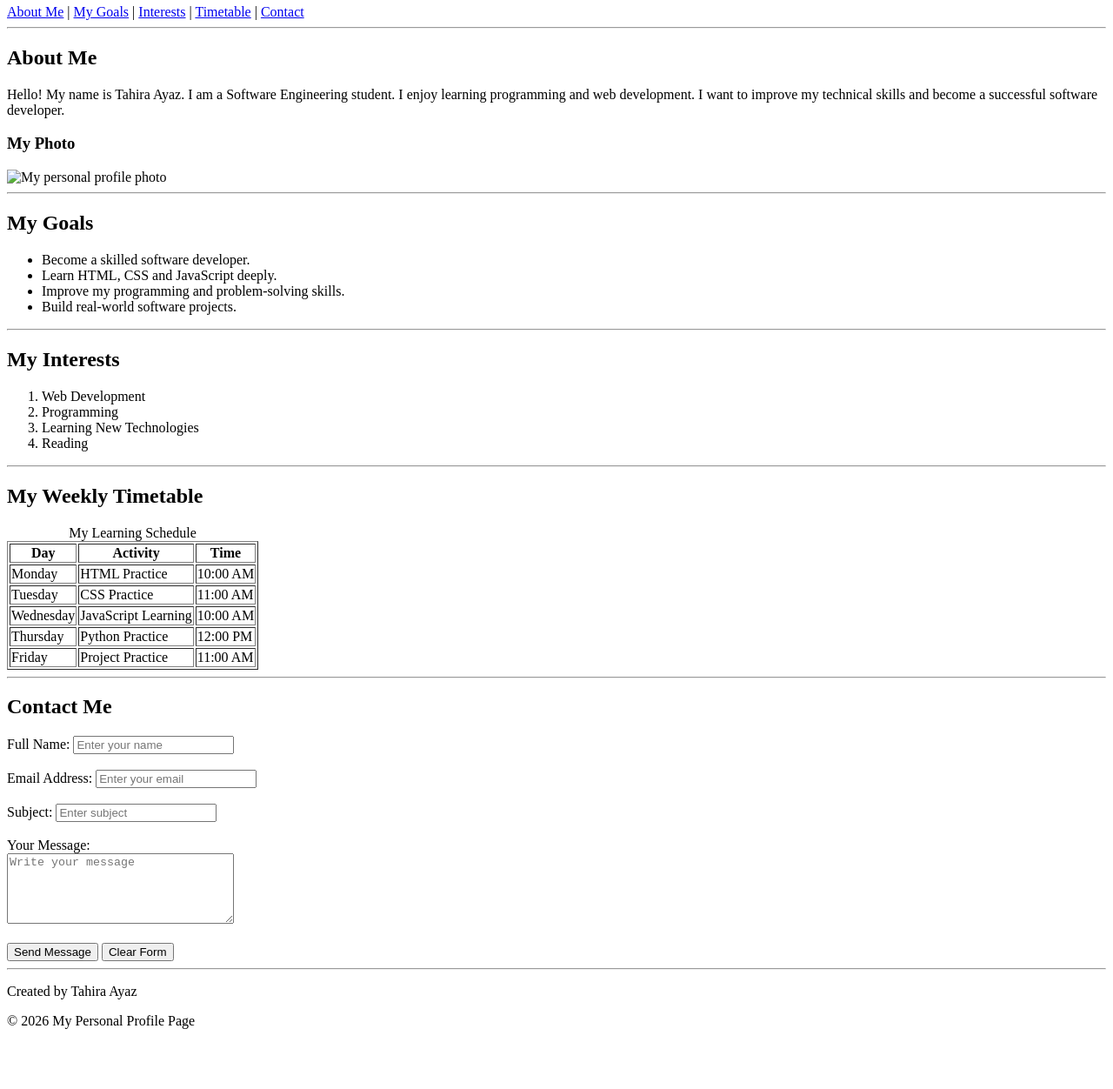
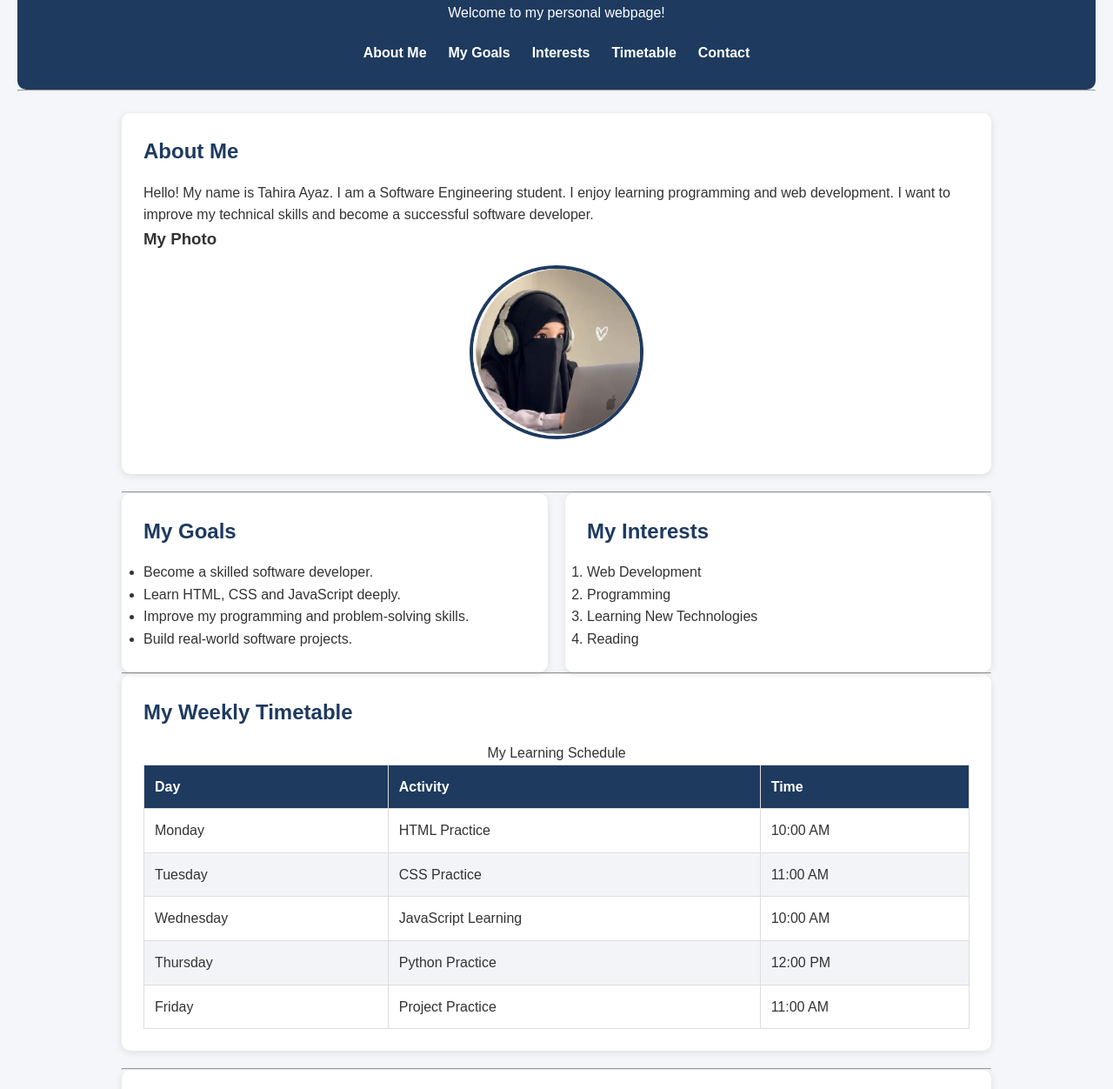
Before and after one commit to tahira-ayaz-64/MY-Frontend-Journey, a plain HTML site: page WEB-DEV-INTERNSHIP/Assignments/Week-02/Personal-Profile-Page/index.html in a window 1280 px wide. Shown: the part 109-1361 px from the top of the page at 87% size. Before the commit the page ends 1308 px from the top, so only its background shows below. Drawn offline with Linux system fonts and the light colour scheme.

Commit message:
Complete Week 03 CSS lessons and responsive profile assignment

```diff
--- a/WEB-DEV-INTERNSHIP/Assignments/Week-02/Personal-Profile-Page/index.html
+++ b/WEB-DEV-INTERNSHIP/Assignments/Week-02/Personal-Profile-Page/index.html
@@ -6,6 +6,7 @@
     <meta charset="UTF-8">
     <meta name="viewport" content="width=device-width, initial-scale=1.0">
     <title>My Personal Profile</title>
+    <link rel="stylesheet" href="style.css">
 </head>
 
 <body>
@@ -16,13 +17,13 @@
         <p>Welcome to my personal webpage!</p>
 
         <!-- Navigation -->
-        <nav aria-label="Main navigation">
-            <a href="#about">About Me</a> |
-            <a href="#goals">My Goals</a> |
-            <a href="#interests">Interests</a> |
-            <a href="#timetable">Timetable</a> |
-            <a href="#contact">Contact</a>
-        </nav>
+       <nav aria-label="Main navigation">
+    <a href="#about">About Me</a>
+    <a href="#goals">My Goals</a>
+    <a href="#interests">Interests</a>
+    <a href="#timetable">Timetable</a>
+    <a href="#contact">Contact</a>
+</nav>
     </header>
 
     <hr>
@@ -45,14 +46,13 @@
             <!-- Profile Photo -->
             <h3>My Photo</h3>
 
-            <img src="profile.jpg"
-                 alt="My personal profile photo"
-                 width="200">
+          <img src="profile.jpg.jpeg" alt="My personal profile photo">
         </section>
 
         <hr>
 
         <!-- Goals -->
+         <div class="grid-container">
         <section id="goals">
             <h2>My Goals</h2>
 
@@ -63,8 +63,6 @@
                 <li>Build real-world software projects.</li>
             </ul>
         </section>
-
-        <hr>
 
         <!-- Interests -->
         <section id="interests">
@@ -77,6 +75,7 @@
                 <li>Reading</li>
             </ol>
         </section>
+        </div>
 
         <hr>
 
--- /dev/null
+++ b/WEB-DEV-INTERNSHIP/Assignments/Week-02/Personal-Profile-Page/style.css
@@ -0,0 +1,200 @@
+/* Basic Reset */
+* {
+    margin: 0;
+    padding: 0;
+    box-sizing: border-box;
+}
+
+/* Body Styling */
+body {
+    font-family: Arial, sans-serif;
+    background-color: #f4f6f9;
+    color: #333333;
+    line-height: 1.6;
+    padding: 20px;
+}
+
+header {
+    background-color: #1e3a5f;
+    color: white;
+    text-align: center;
+    padding: 30px 20px;
+    border-radius: 10px;
+}
+
+header h1 {
+    font-size: 32px;
+    margin-bottom: 10px;
+}
+
+header p {
+    font-size: 16px;
+}
+
+nav {
+    display: flex;
+    justify-content: center;
+    gap: 25px;
+    flex-wrap: wrap;
+    margin-top: 20px;
+}
+
+nav a {
+    color: white;
+    text-decoration: none;
+    font-weight: bold;
+}
+
+nav a:hover {
+    color: #ffd166;
+}
+
+main {
+    max-width: 1000px;
+    margin: 25px auto;
+}
+
+section {
+    background-color: white;
+    padding: 25px;
+    margin-bottom: 20px;
+    border-radius: 10px;
+    box-shadow: 0 2px 8px rgba(0, 0, 0, 0.1);
+}
+
+section h2 {
+    color: #1e3a5f;
+    margin-bottom: 15px;
+}
+
+.grid-container {
+    display: grid;
+    grid-template-columns: repeat(2, 1fr);
+    gap: 20px;
+}
+
+.grid-container section {
+    margin-bottom: 0;
+}
+
+#about img {
+    width: 200px;
+    height: 200px;
+    object-fit: cover;
+    border-radius: 50%;
+    border: 4px solid #1e3a5f;
+    display: block;
+    margin: 15px auto;
+}
+
+table {
+    width: 100%;
+    border-collapse: collapse;
+    margin-top: 15px;
+}
+
+th, td {
+    padding: 12px;
+    border: 1px solid #dddddd;
+    text-align: left;
+}
+
+th {
+    background-color: #1e3a5f;
+    color: white;
+}
+
+tr:nth-child(even) {
+    background-color: #f2f4f7;
+}
+
+form {
+    display: flex;
+    flex-direction: column;
+    gap: 10px;
+}
+
+input, textarea {
+    width: 100%;
+    padding: 12px;
+    border: 1px solid #cccccc;
+    border-radius: 6px;
+    font-size: 15px;
+}
+
+input:focus, textarea:focus {
+    outline: 2px solid #1e3a5f;
+}
+
+button {
+    padding: 12px;
+    background-color: #1e3a5f;
+    color: white;
+    border: none;
+    border-radius: 6px;
+    cursor: pointer;
+}
+
+button:hover {
+    background-color: #315b87;
+}
+
+footer {
+    background-color: #1e3a5f;
+    color: white;
+    text-align: center;
+    padding: 20px;
+    border-radius: 10px;
+    margin-top: 25px;
+}
+
+footer p {
+    margin: 5px;
+    font-size: 14px;
+}
+
+/* Tablet */
+@media (max-width: 768px) {
+
+    .grid-container {
+        grid-template-columns: 1fr;
+    }
+
+    header h1 {
+        font-size: 26px;
+    }
+
+    main {
+        width: 100%;
+    }
+}
+
+/* Mobile */
+@media (max-width: 480px) {
+
+    body {
+        padding: 10px;
+    }
+
+    header {
+        padding: 20px 10px;
+    }
+
+    nav {
+        flex-direction: column;
+        align-items: center;
+        gap: 12px;
+    }
+
+    section {
+        padding: 15px;
+    }
+
+    table {
+        font-size: 12px;
+    }
+
+    th, td {
+        padding: 8px;
+    }
+}
--- /dev/null
+++ b/WEB-DEV-INTERNSHIP/Week-03/Lesson-01-CSS-Basics/style.css
@@ -0,0 +1,26 @@
+h1 {
+    color: blue;
+}
+p {
+    color: green;
+}
+.intro {
+    color: purple;
+    font-size: 20px;
+}
+#heading{
+    color: red;
+}
+body{
+    background-color: lightgrey;
+}
+h3{
+    color: #ff0000;
+}
+
+.box1 {
+    background-color: lightblue;
+    padding: 20px;
+    border: 3px solid black;
+    margin: 30px;
+}
```
Also changed, not shown: WEB-DEV-INTERNSHIP/Week-03/Lesson-01-CSS-Basics/index.html (added, +32 -0 lines), WEB-DEV-INTERNSHIP/Week-03/Lesson-02-Flexbox/index.html (added, +20 -0 lines), WEB-DEV-INTERNSHIP/Week-03/Lesson-02-Flexbox/style.css (added, +16 -0 lines), WEB-DEV-INTERNSHIP/Week-03/Lesson-03-Grid-Responsive/index.html (added, +23 -0 lines), WEB-DEV-INTERNSHIP/Week-03/Lesson-03-Grid-Responsive/style.css (added, +36 -0 lines).
